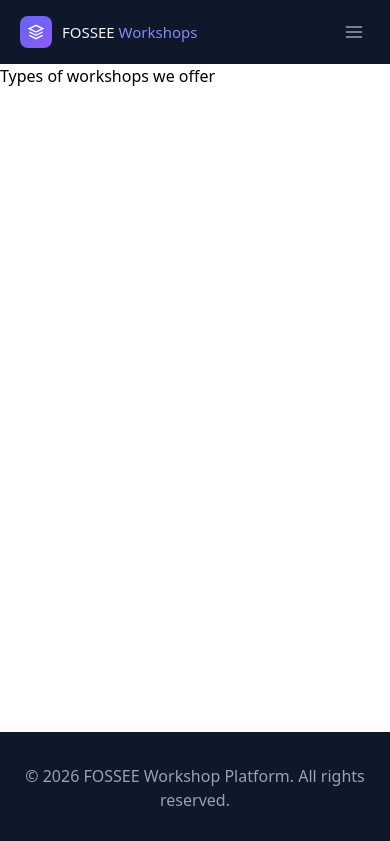
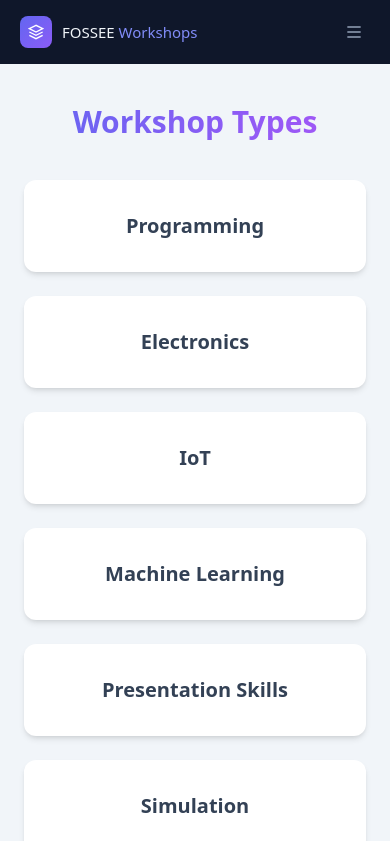
Before and after one commit to ashok-8081/workshop-ui, a React (Create React App) app: page /types in a window 390 px wide. Shown: the top 841 px of the page. Built offline with nearby package versions, Linux system fonts and the light colour scheme.

Commit message:
Completed Ui/UX

```diff
--- a/src/components/BookingForm.jsx
+++ b/src/components/BookingForm.jsx
@@ -7,7 +7,7 @@
     phone: "",
     gender: "",
     workshop: "",
-    data: "",
+    date: "",
   });
 
   const [loading, setLoading] = useState(false);
@@ -96,6 +96,7 @@
                 type="radio"
                 name="gender"
                 value="male"
+                checked={formData.gender==="male"}
                 onChange={handleChange}
               />{" "}
               Male
@@ -105,6 +106,7 @@
                 type="radio"
                 name="gender"
                 value="female"
+                checked={formData.gender==="female"}
                 onChange={handleChange}
               />{" "}
               Female
@@ -120,9 +122,9 @@
           className="w-full border rounded-lg px-3 py-2 focus:ring-2 focus:ring-blue-400"
         >
           <option value="">Select Workshop</option>
-          <option value="python">Select Workshop</option>
-          <option value="scilab">Select Workshop</option>
-          <option value="iot">Select Workshop</option>
+          <option value="python">Python</option>
+          <option value="scilab">SciLab</option>
+          <option value="iot">IOT</option>
         </select>
 
         {/*Data Selection */}
@@ -130,6 +132,7 @@
           type="date"
           name="date"
           value={formData.date}
+          onChange={handleChange}
           className="w-full border rounded-lg px-3 py-2 focus:ring-2 focus:ring-blue-400"
         />
         <button
--- a/src/components/Navbar.jsx
+++ b/src/components/Navbar.jsx
@@ -4,7 +4,6 @@
   const [mobileOpen, setMobileOpen] = useState(false);
   const [dropdownOpen, setDropdownOpen] = useState(false);
   const dropdownRef = useRef(null);
-  const navigate = useNavigate();
 
   useEffect(() => {
     const handleClick = (e) => {
@@ -167,29 +166,43 @@
           className="md:hidden p-1.5 rounded-md text-slate-400 hover:bg-white/5 hover:text-slate-100"
           onClick={() => setMobileOpen(!mobileOpen)}
         >
+          {mobileOpen ? (
             <svg
               className="w-5 h-5"
               fill="none"
               stroke="currentColor"
               strokeWidth={2}
-            strokeLinecap="round"
               viewBox="0 0 24 24"
             >
-            <line x1="3" y1="6" x2="21" y2="6" />
-            <line x1="3" y1="12" x2="21" y2="12" />
-            <line x1="3" y1="18" x2="21" y2="18" />
+              <path d="M6 18L18 6M6 6l12 12" />
             </svg>
+          ) : (
+            <svg
+              className="w-5 h-5"
+              fill="none"
+              stroke="currentColor"
+              strokeWidth={2}
+              viewBox="0 0 24 24"
+            >
+              <path d="M4 6h16M4 12h16M4 18h16" />
+            </svg>
+          )}
         </button>
       </div>
 
       {/* Mobile Menu */}
       {mobileOpen && (
-        <div className="md:hidden border-t border-white/[0.07]">
+        <div
+          className={`md:hidden border-t border-white/[0.07] overflow-hidden transition-all duration-300 ${
+            mobileOpen ? "max-h-[500px] opacity-100" : "max-h-0 opacity-0"
+          }`}
+        >
           <div className="px-4 py-2">
             {navLinks.map((link) => (
               <Link
                 key={link.name}
                 to={link.path}
+                onClick={() => setMobileOpen(false)}
                 className="block px-3 py-2.5 rounded-lg text-sm text-slate-400 hover:text-slate-100 hover:bg-white/5 transition-colors"
               >
                 {link.name}
--- a/src/pages/Types.jsx
+++ b/src/pages/Types.jsx
@@ -1,13 +1,32 @@
-import React from 'react'
+import React from "react";
 import Navbar from "../components/Navbar";
 const Types = () => {
+  const workshopTypes = [
+    "Programming",
+    "Electronics",
+    "IoT",
+    "Machine Learning",
+    "Presentation Skills",
+    "Simulation",
+  ];
   return (
-    <div>
-     <div>
-      Types of workshops we offer
-     </div>
+    <div className="min-h-screen bg-slate-100 px-6 py-10">
+      <h1 className="text-3xl font-bold bg-gradient-to-r from-indigo-500 to-purple-500 bg-clip-text text-transparent text-center mb-10">
+        Workshop Types
+      </h1>
+
+      <div className="grid md:grid-cols-2 lg:grid-cols-3 gap-6">
+        {workshopTypes.map((type, index) => (
+          <div
+            key={index}
+            className="bg-white rounded-xl shadow-md p-8 text-center hover:scale-105 transition"
+          >
+            <h2 className="text-xl font-semibold text-slate-700">{type}</h2>
+          </div>
+        ))}
+      </div>
     </div>
-  )
-}
+  );
+};
 
-export default Types
+export default Types;
```
Lines whose indentation alone changed are shown as unchanged.
